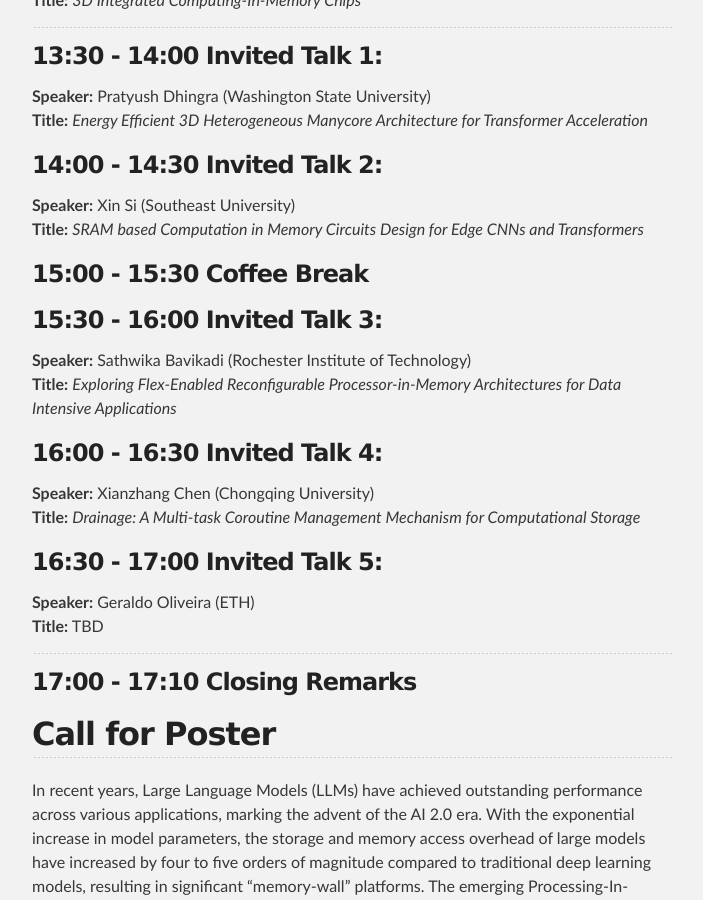
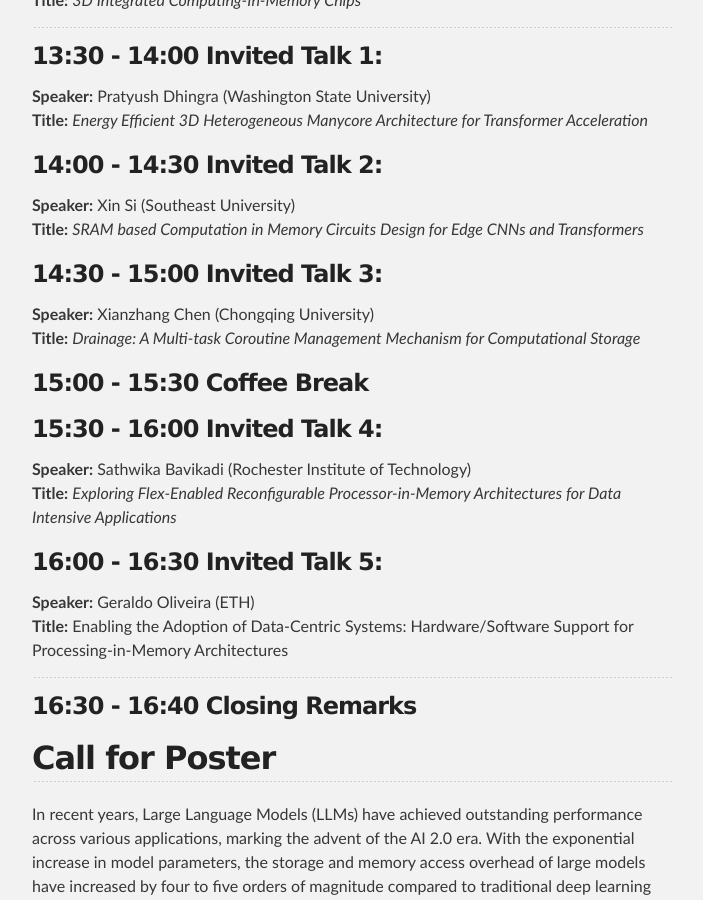
Before and after one commit to Zhu-Zhenhua/Zhu-Zhenhua.github.io, a Jekyll site: the page built from index.md, in a window 1280 px wide and 900 px high, scrolled down 1602 px. Shown: the whole window, without its empty margins (288-991 px from the left). Built offline with Jekyll 4.4.1, drawn with Linux system fonts in a browser that asks for light colours; our own code applies the rules of GitHub Pages for plain Markdown files.

Commit message:
Update index.md

```diff
--- a/index.md
+++ b/index.md
@@ -43,23 +43,23 @@ In view of the above challenges, this workshop will invite the leading experts f
 **Speaker:** Xin Si (Southeast University)
 **Title:** *SRAM based Computation in Memory Circuits Design for Edge CNNs and Transformers*
 
+### 14:30 - 15:00 Invited Talk 3:
+**Speaker:** Xianzhang Chen (Chongqing University)
+**Title:** *Drainage: A Multi-task Coroutine Management Mechanism for Computational Storage*
+
 ### 15:00 - 15:30 Coffee Break
 
-### 15:30 - 16:00 Invited Talk 3:
+### 15:30 - 16:00 Invited Talk 4:
 **Speaker:** Sathwika Bavikadi (Rochester Institute of Technology)
 **Title:** *Exploring Flex-Enabled Reconfigurable Processor-in-Memory Architectures for Data Intensive Applications*
 
-### 16:00 - 16:30 Invited Talk 4:
-**Speaker:** Xianzhang Chen (Chongqing University)
-**Title:** *Drainage: A Multi-task Coroutine Management Mechanism for Computational Storage*
-
-### 16:30 - 17:00 Invited Talk 5:
+### 16:00 - 16:30 Invited Talk 5:
 **Speaker:** Geraldo Oliveira (ETH)
-**Title:** TBD
+**Title:** Enabling the Adoption of Data-Centric Systems: Hardware/Software Support for Processing-in-Memory Architectures
 
 ---
 
-### 17:00 - 17:10 Closing Remarks
+### 16:30 - 16:40 Closing Remarks
 
 
 
```
